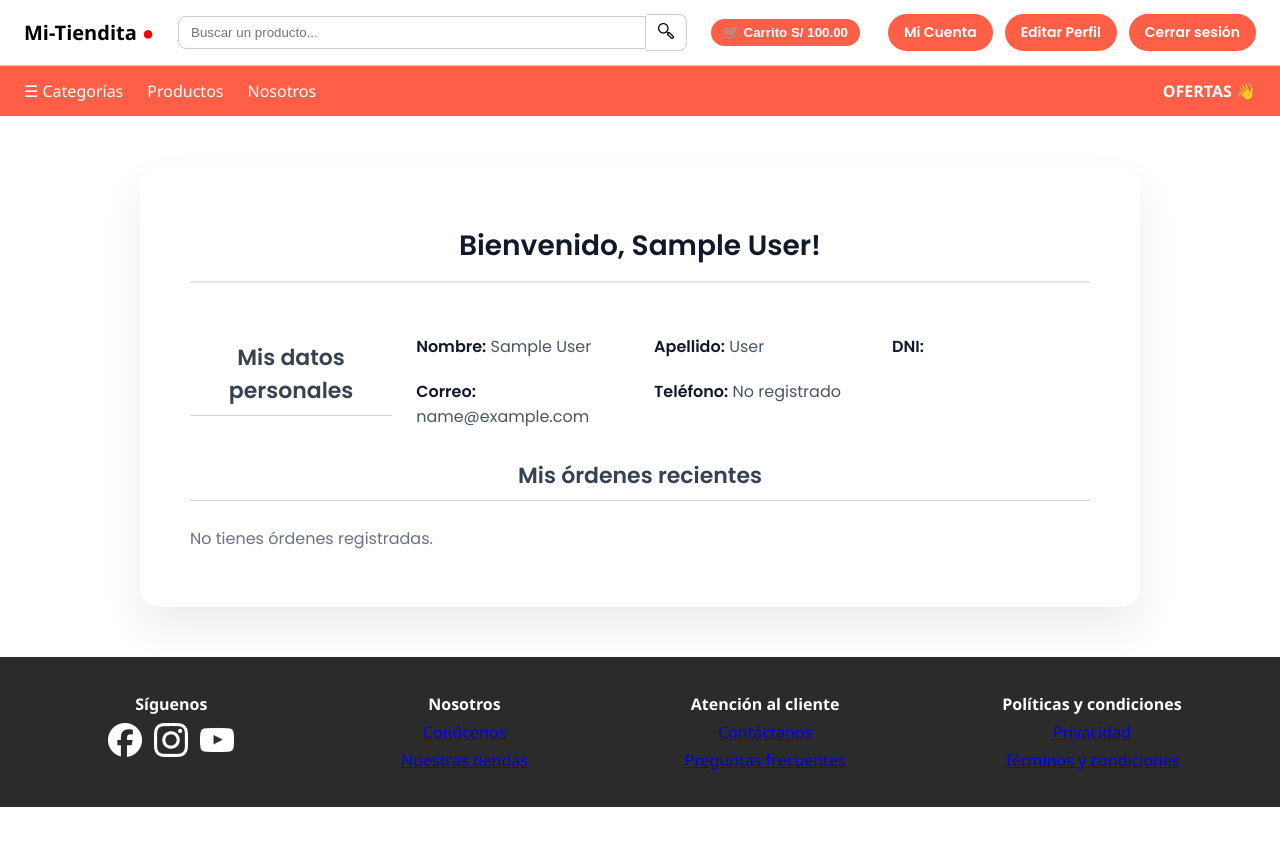
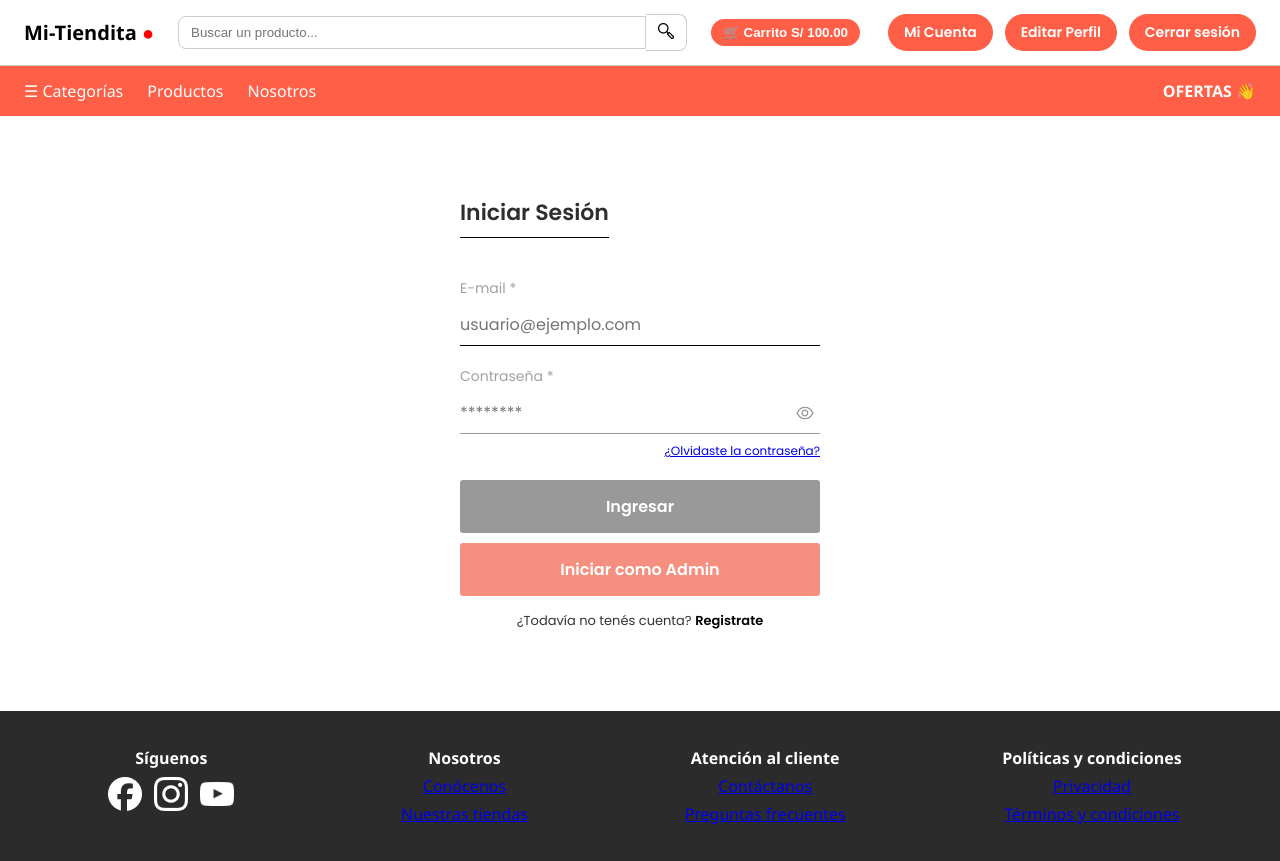
Before and after one commit to DareekShot/mi-tienda, a React (Vite) app: page /login in a window 1280 px wide. Before the commit this address led to /dashboard. Before the commit the page ends 807 px from the top, so only its background shows below. Built offline with nearby package versions, Linux system fonts and the light colour scheme; sample sign-in values are in the browser's storage.

Commit message:
Arreglé el login y el dashboard de usuario

```diff
--- a/src/pages/Login/Login.jsx
+++ b/src/pages/Login/Login.jsx
@@ -1,12 +1,11 @@
-import React, { useState, useEffect } from 'react'
+import React, { useState } from 'react'
 import { Link, useNavigate } from 'react-router-dom'
-import { useAuth } from '../../contexts/AuthContext'
 import { AiOutlineEye, AiOutlineEyeInvisible } from 'react-icons/ai'
 import './Login.css'
-import '../../components/Header/Header.jsx'
 import Header from '../../components/Header/Header.jsx'
 import Footer from '../../components/Footer/Footer.jsx'
 import Navbar from '../../components/NavBar/Navbar.jsx'
+import { usersData } from '../../data/users.js'
 
 const Login = () => {
   const [email, setEmail] = useState('')
@@ -14,18 +13,10 @@ const Login = () => {
   const [showPassword, setShowPassword] = useState(false)
   const [fieldErrors, setFieldErrors] = useState({})
   const [generalError, setGeneralError] = useState('')
-  const { login, user } = useAuth()
   const navigate = useNavigate()
-
-  useEffect(() => {
-    if (user) {
-      navigate('/dashboard')
-    }
-  }, [user, navigate])
 
   const validate = () => {
     const errs = {}
-
     if (!email) {
       errs.email = 'El correo es obligatorio.'
     } else {
@@ -34,11 +25,9 @@ const Login = () => {
         errs.email = 'Por favor ingresa un correo válido.'
       }
     }
-
     if (!password) {
       errs.password = 'La contraseña es obligatoria.'
     }
-
     return errs
   }
 
@@ -49,8 +38,11 @@ const Login = () => {
     setFieldErrors(validationErrors)
 
     if (Object.keys(validationErrors).length === 0) {
-      const success = login(email.trim(), password)
-      if (success) {
+      const user = usersData.find(
+        (u) => u.email === email.trim() && u.password === password
+      )
+      if (user) {
+        localStorage.setItem('user', JSON.stringify(user))
         navigate('/dashboard')
       } else {
         setGeneralError('Email o contraseña incorrectos.')
--- a/src/pages/UserDashboard/UserDashboard.jsx
+++ b/src/pages/UserDashboard/UserDashboard.jsx
@@ -1,7 +1,6 @@
 import React, { useState, useEffect } from 'react'
-import { Link } from 'react-router-dom'
-import { useAuth } from '../../contexts/AuthContext'
-import { ordersData } from '../../data/orders'
+import { Link, Navigate } from 'react-router-dom'
+import { ordersData } from '../../data/orders.js'
 import Pagination from '../../components/Pagination/Pagination.jsx'
 import './userDashboard.css'
 import Header from '../../components/Header/Header.jsx'
@@ -9,18 +8,25 @@ import Footer from '../../components/Footer/Footer.jsx'
 import Navbar from '../../components/NavBar/Navbar.jsx'
 
 const UserDashboard = () => {
-  const { user } = useAuth()
+  const [user, setUser] = useState(null)
   const [orders, setOrders] = useState([])
   const [currentPage, setCurrentPage] = useState(1)
+  const [isLoading, setIsLoading] = useState(true)
 
   useEffect(() => {
-    if (user) {
+    const storedUser = JSON.parse(localStorage.getItem('user'))
+    if (storedUser) {
+      setUser(storedUser)
       const userOrders = ordersData.filter(
-        (order) => order.userEmail === user.email
+        (order) => order.userEmail === storedUser.email
       )
       setOrders(userOrders)
     }
-  }, [user])
+    setIsLoading(false)
+  }, [])
+
+  if (isLoading) return null
+  if (!user) return <Navigate to="/login" replace />
 
   const totalPages = Math.ceil(orders.length / 5)
   const paginatedOrders = orders.slice(
@@ -33,26 +39,16 @@ const UserDashboard = () => {
       <Header />
       <Navbar />
       <div className="dashboard-container">
-      <h1>Bienvenido, {user?.name}!</h1>
+        <h1>Bienvenido, {user.name}!</h1>
 
         <section className="user-info">
           <h2>Mis datos personales</h2>
           <div className="user-data-grid">
-          <div>
-            <strong>Nombre:</strong> {user?.name}
-          </div>
-          <div>
-            <strong>Apellido:</strong> {user?.lastName}
-          </div>
-          <div>
-            <strong>DNI:</strong> {user?.dni}
-          </div>
-          <div>
-            <strong>Correo:</strong> {user?.email}
-          </div>
-          <div>
-            <strong>Teléfono:</strong> {user?.phone || 'No registrado'}
-          </div>
+            <div><strong>Nombre:</strong> {user.name}</div>
+            <div><strong>Apellido:</strong> {user.lastName}</div>
+            <div><strong>DNI:</strong> {user.dni}</div>
+            <div><strong>Correo:</strong> {user.email}</div>
+            <div><strong>Teléfono:</strong> {user.phone}</div>
           </div>
         </section>
 
@@ -78,8 +74,7 @@ const UserDashboard = () => {
                       <td>{order.id}</td>
                       <td>{order.date}</td>
                       <td>
-                      <span
-                        className={
+                        <span className={
                           order.status === 'Pendiente'
                             ? 'status-pending'
                             : order.status === 'Cancelado'
@@ -87,12 +82,10 @@ const UserDashboard = () => {
                             : order.status === 'Enviado'
                             ? 'status-shipped'
                             : ''
-                        }
-                      >
+                        }>
                           {order.status}
                         </span>
                       </td>
-
                       <td>${order.total.toFixed(2)}</td>
                       <td>
                         <Link to={`/orders/${order.id}`} className="details-link">
```
Lines whose indentation alone changed are shown as unchanged.
